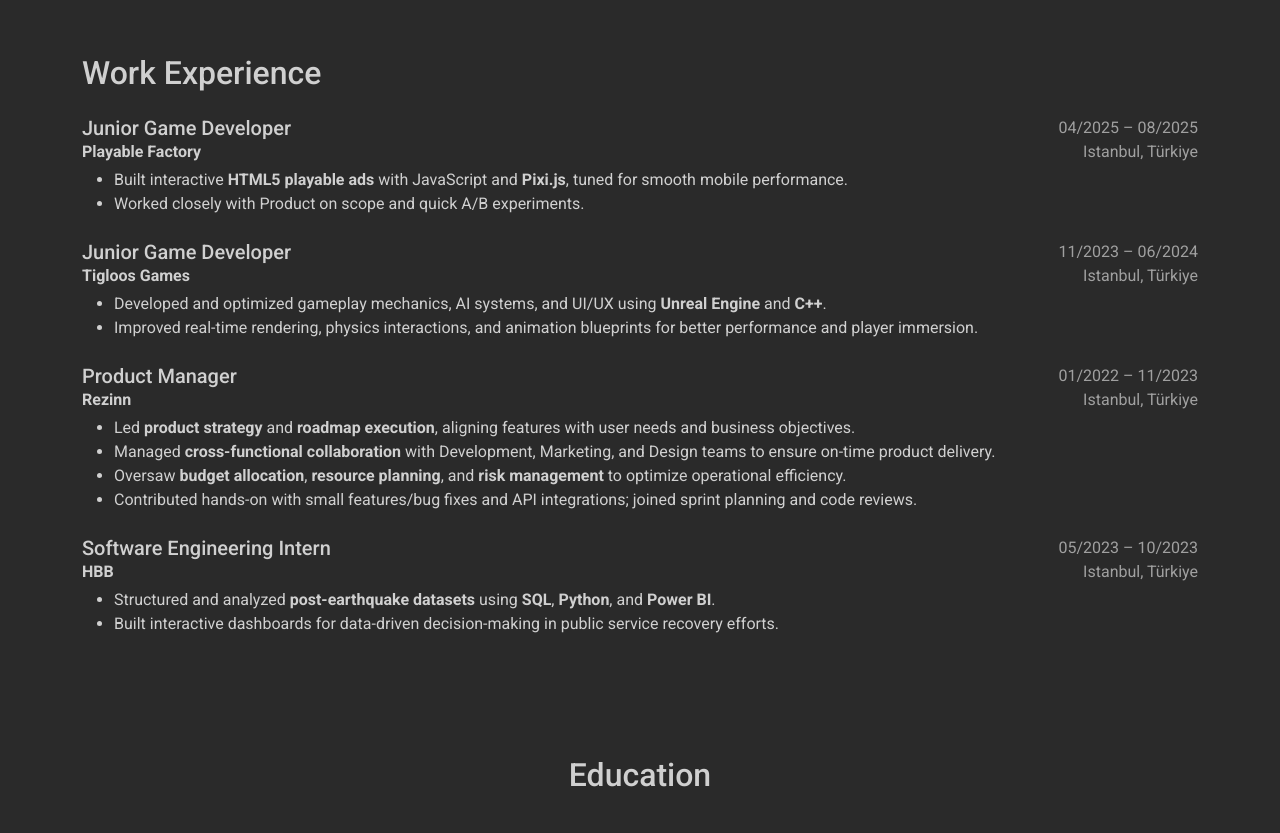
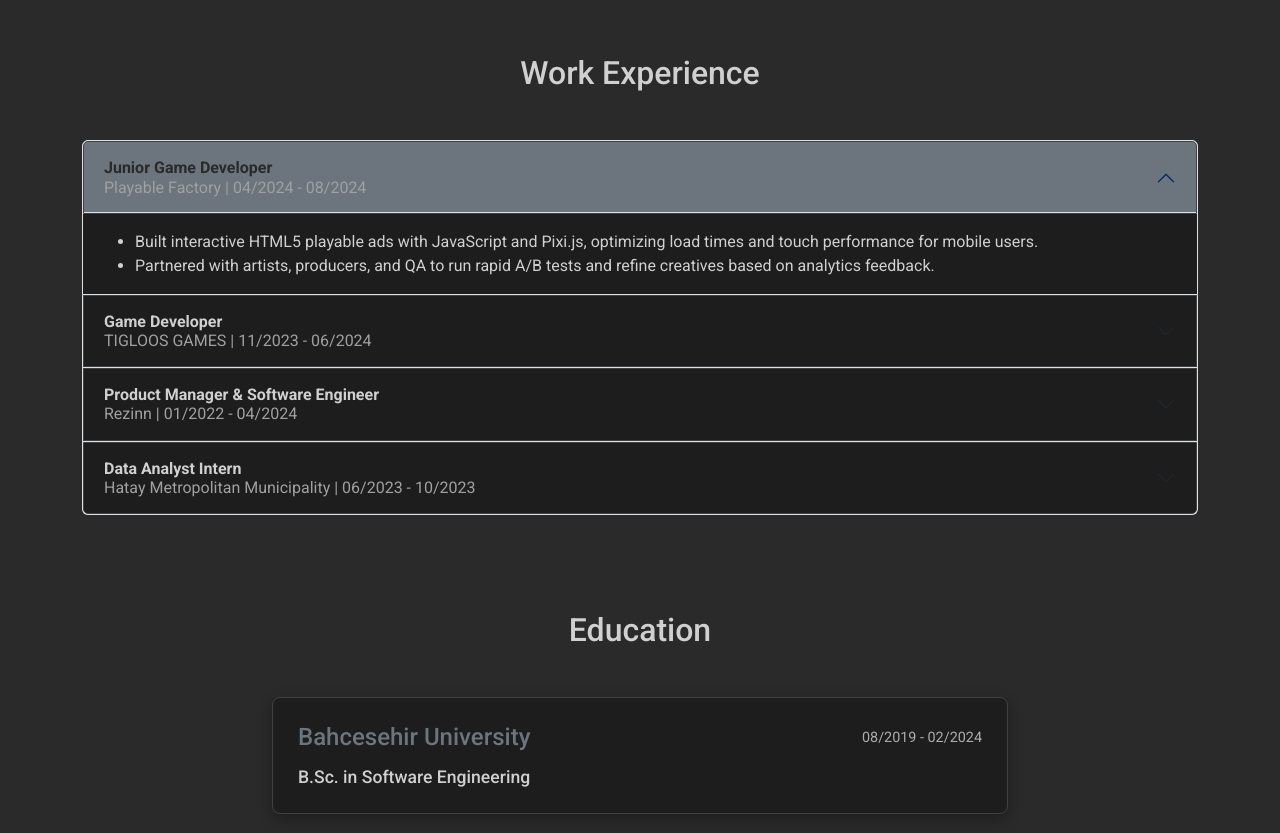
Before and after one commit to ErenKilisli/Portfolio-Website, a plain HTML site: page index.html in a window 1280 px wide. Shown: the part 794-1627 px from the top of the page. Drawn offline with nearby package versions, Linux system fonts and the light colour scheme.

Commit message:
new work experience fixed

```diff
--- a/index.html
+++ b/index.html
@@ -70,80 +70,109 @@
         </div>
     </section>
 
-    <!-- Work Experience Section -->
-    <section id="experience" class="py-5">
+    <!-- Experience Section -->
+<section id="experience" class="py-5" style="color: var(--text-color);">
   <div class="container">
-        <h2 class="section-title mb-4">Work Experience</h2>
+    <h2 class="text-center mb-5">Work Experience</h2>
 
-        <!-- Junior Game Developer – Playable Factory -->
-        <div class="experience-item mb-4">
-        <div class="d-flex justify-content-between">
-            <h3 class="h5 mb-0">Junior Game Developer</h3>
-            <span class="text-muted">04/2025 – 08/2025</span>
+    <div class="accordion" id="experienceAccordion">
+      <!-- PLAYABLE FACTORY -->
+      <div class="accordion-item">
+        <h2 class="accordion-header" id="headingPLAYABLE">
+          <button class="accordion-button" type="button"
+                  data-bs-toggle="collapse" data-bs-target="#collapsePLAYABLE"
+                  aria-expanded="true" aria-controls="collapsePLAYABLE">
+            <div class="d-flex flex-column">
+              <span class="fw-bold">Junior Game Developer</span>
+              <span class="text-muted fs-6">Playable Factory | 04/2024 - 08/2024</span>
             </div>
-        <div class="d-flex justify-content-between mb-1">
-            <p class="mb-0"><strong>Playable Factory</strong></p>
-            <p class="mb-0 text-muted">Istanbul, Türkiye</p>
-        </div>
+          </button>
+        </h2>
+        <div id="collapsePLAYABLE" class="accordion-collapse collapse show"
+             aria-labelledby="headingPLAYABLE" data-bs-parent="#experienceAccordion">
+          <div class="accordion-body">
             <ul class="mb-0">
-            <li>Built interactive <strong>HTML5 playable ads</strong> with JavaScript and <strong>Pixi.js</strong>, tuned for smooth mobile performance.</li>
-            <li>Worked closely with Product on scope and quick A/B experiments.</li>
+              <li>Built interactive HTML5 playable ads with JavaScript and Pixi.js, optimizing load times and touch performance for mobile users.</li>
+              <li>Partnered with artists, producers, and QA to run rapid A/B tests and refine creatives based on analytics feedback.</li>
             </ul>
           </div>
+        </div>
+      </div>
 
-        <!-- Junior Game Developer – Tigloos Games -->
-        <div class="experience-item mb-4">
-        <div class="d-flex justify-content-between">
-            <h3 class="h5 mb-0">Junior Game Developer</h3>
-            <span class="text-muted">11/2023 – 06/2024</span>
+      <!-- TIGLOOS GAMES -->
+      <div class="accordion-item">
+        <h2 class="accordion-header" id="headingTIGLOOS">
+          <button class="accordion-button collapsed" type="button"
+                  data-bs-toggle="collapse" data-bs-target="#collapseTIGLOOS"
+                  aria-expanded="false" aria-controls="collapseTIGLOOS">
+            <div class="d-flex flex-column">
+              <span class="fw-bold">Game Developer</span>
+              <span class="text-muted fs-6">TIGLOOS GAMES | 11/2023 - 06/2024</span>
             </div>
-        <div class="d-flex justify-content-between mb-1">
-            <p class="mb-0"><strong>Tigloos Games</strong></p>
-            <p class="mb-0 text-muted">Istanbul, Türkiye</p>
-        </div>
+          </button>
+        </h2>
+        <div id="collapseTIGLOOS" class="accordion-collapse collapse"
+             aria-labelledby="headingTIGLOOS" data-bs-parent="#experienceAccordion">
+          <div class="accordion-body">
             <ul class="mb-0">
-            <li>Developed and optimized gameplay mechanics, AI systems, and UI/UX using <strong>Unreal Engine</strong> and <strong>C++</strong>.</li>
+              <li>Developed and optimized gameplay mechanics, AI systems, and UI/UX using Unreal Engine and C++, collaborating with designers to ship weekly prototypes.</li>
               <li>Improved real-time rendering, physics interactions, and animation blueprints for better performance and player immersion.</li>
             </ul>
           </div>
+        </div>
+      </div>
 
-        <!-- Product Manager – Rezinn -->
-        <div class="experience-item mb-4">
-        <div class="d-flex justify-content-between">
-            <h3 class="h5 mb-0">Product Manager</h3>
-            <span class="text-muted">01/2022 – 11/2023</span>
+      <!-- REZINN -->
+      <div class="accordion-item">
+        <h2 class="accordion-header" id="headingREZINN">
+          <button class="accordion-button collapsed" type="button"
+                  data-bs-toggle="collapse" data-bs-target="#collapseREZINN"
+                  aria-expanded="false" aria-controls="collapseREZINN">
+            <div class="d-flex flex-column">
+              <span class="fw-bold">Product Manager & Software Engineer</span>
+              <span class="text-muted fs-6">Rezinn | 01/2022 - 04/2024</span>
             </div>
-        <div class="d-flex justify-content-between mb-1">
-            <p class="mb-0"><strong>Rezinn</strong></p>
-            <p class="mb-0 text-muted">Istanbul, Türkiye</p>
-        </div>
+          </button>
+        </h2>
+        <div id="collapseREZINN" class="accordion-collapse collapse"
+             aria-labelledby="headingREZINN" data-bs-parent="#experienceAccordion">
+          <div class="accordion-body">
             <ul class="mb-0">
-            <li>Led <strong>product strategy</strong> and <strong>roadmap execution</strong>, aligning features with user needs and business objectives.</li>
-            <li>Managed <strong>cross-functional collaboration</strong> with Development, Marketing, and Design teams to ensure on-time product delivery.</li>
-            <li>Oversaw <strong>budget allocation</strong>, <strong>resource planning</strong>, and <strong>risk management</strong> to optimize operational efficiency.</li>
-            <li>Contributed hands-on with small features/bug fixes and API integrations; joined sprint planning and code reviews.</li>
+              <li>Led product strategy and roadmap execution, aligning releases with user insights and business objectives.</li>
+              <li>Coordinated cross-functional delivery with Design, Engineering, and Marketing to keep milestones on track.</li>
+              <li>Optimized scalable mobile features by integrating APIs, improving database performance, and resolving critical defects alongside QA.</li>
+              <li>Managed budgets, resources, and risk while contributing to code reviews and sprint planning with the development team.</li>
             </ul>
           </div>
+        </div>
+      </div>
 
-        <!-- Software Engineering Intern – HBB -->
-        <div class="experience-item mb-4">
-        <div class="d-flex justify-content-between">
-            <h3 class="h5 mb-0">Software Engineering Intern</h3>
-            <span class="text-muted">05/2023 – 10/2023</span>
+      <!-- HATAY METROPOLITAN MUNICIPALITY -->
+      <div class="accordion-item">
+        <h2 class="accordion-header" id="headingHATAY">
+          <button class="accordion-button collapsed" type="button"
+                  data-bs-toggle="collapse" data-bs-target="#collapseHATAY"
+                  aria-expanded="false" aria-controls="collapseHATAY">
+            <div class="d-flex flex-column">
+              <span class="fw-bold">Data Analyst Intern</span>
+              <span class="text-muted fs-6">Hatay Metropolitan Municipality | 06/2023 - 10/2023</span>
             </div>
-        <div class="d-flex justify-content-between mb-1">
-            <p class="mb-0"><strong>HBB</strong></p>
-            <p class="mb-0 text-muted">Istanbul, Türkiye</p>
-        </div>
+          </button>
+        </h2>
+        <div id="collapseHATAY" class="accordion-collapse collapse"
+             aria-labelledby="headingHATAY" data-bs-parent="#experienceAccordion">
+          <div class="accordion-body">
             <ul class="mb-0">
-            <li>Structured and analyzed <strong>post-earthquake datasets</strong> using <strong>SQL</strong>, <strong>Python</strong>, and <strong>Power BI</strong>.</li>
+              <li>Structured and analyzed post-earthquake datasets using SQL, Python, and Power BI.</li>
               <li>Built interactive dashboards for data-driven decision-making in public service recovery efforts.</li>
             </ul>
           </div>
+        </div>
+      </div>
 
+    </div><!-- /accordion -->
   </div>
 </section>
-
 
     <!-- Education Section -->
     <section id="education" class="py-5">
```
Lines whose indentation alone changed are shown as unchanged.
